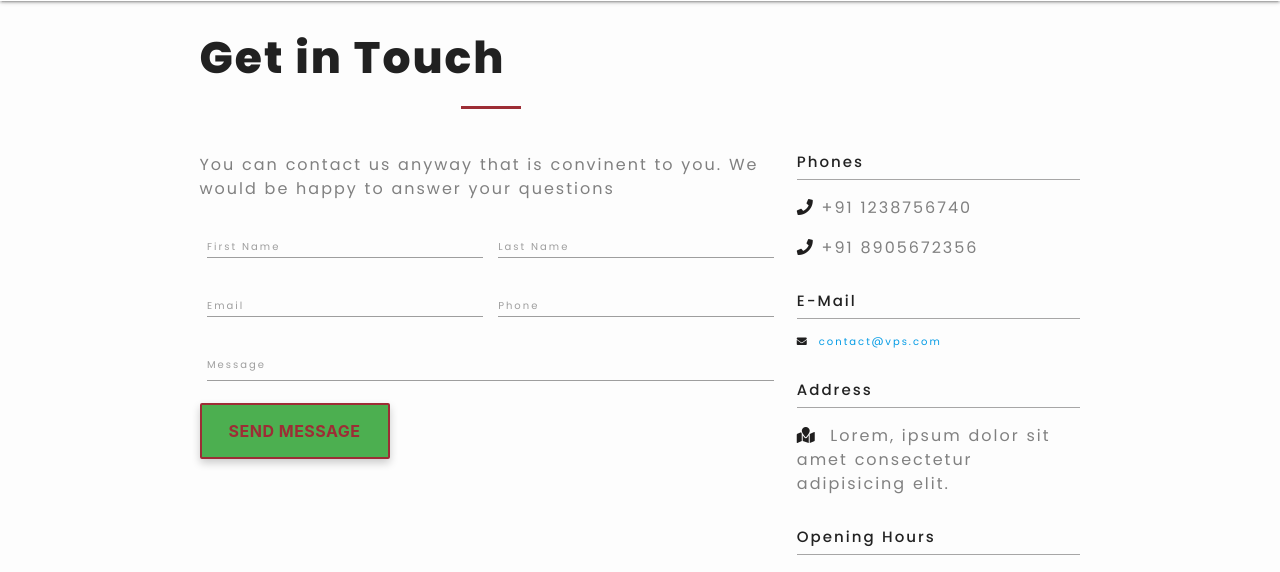
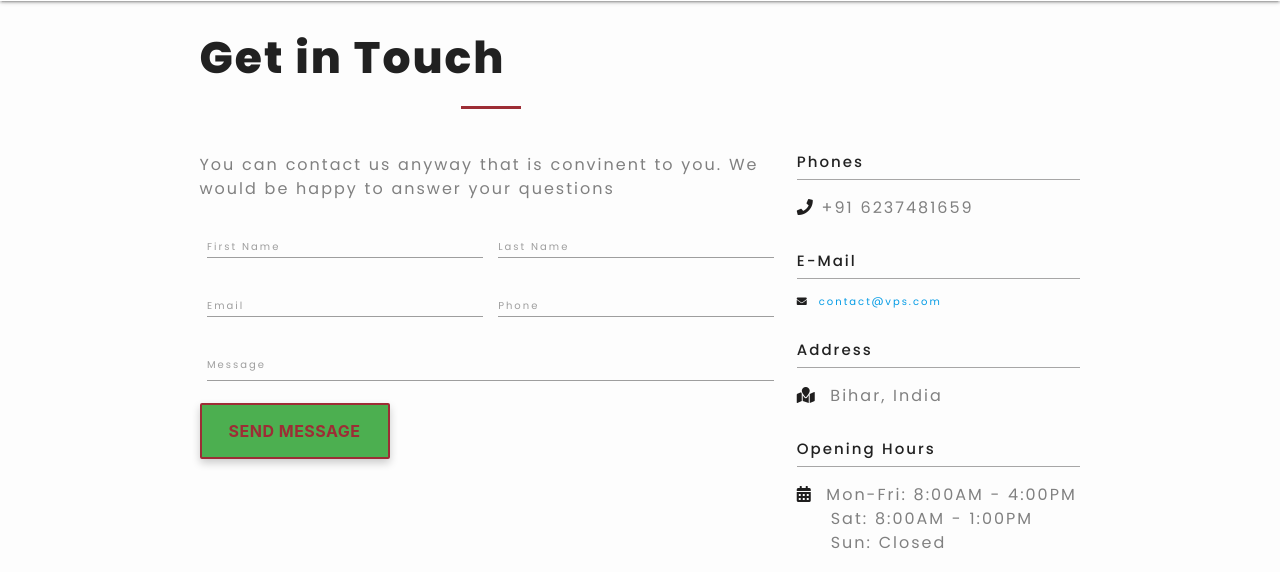
Before and after one commit to sonali-singh97/Pathshala, a Django app: page /contact/ in a window 1280 px wide. Shown: the part 130-702 px from the top of the page. Run offline with Django 3.2, Linux system fonts and the light colour scheme; data comes from the database, SQL or seed files in the repository; some libraries are stand-ins or nearby versions.

Commit message:
contents added to contact page

```diff
--- a/vpsBase/templates/vpsBase/contact.html
+++ b/vpsBase/templates/vpsBase/contact.html
@@ -51,26 +51,25 @@
             <p class="contact-info-heading">Phones</p>
             <p style="color: grey">
               <i class="fas fa-phone" style="color: rgb(31, 30, 30)"></i
-              >&nbsp;+91 1238756740
+              >&nbsp;+91 {{ about_content.contact }}
             </p>
-            <p style="color: grey">
+            {% comment %} <p style="color: grey">
               <i class="fas fa-phone" style="color: rgb(31, 30, 30)"></i
               >&nbsp;+91 8905672356
-            </p>
+            </p> {% endcomment %}
           </div>
           <div class="f-flex flex-column">
             <p class="contact-info-heading" style="margin-top: 30px">E-Mail</p>
             <a href="mailto:contact@vps.com">
               <i class="fas fa-envelope" style="color: rgb(31, 30, 30)"></i
-              >&nbsp;&nbsp;contact@vps.com
+              >&nbsp;&nbsp;{{ about_content.email }}
             </a>
           </div>
           <div class="f-flex flex-column">
             <p class="contact-info-heading" style="margin-top: 30px">Address</p>
             <p style="color: grey">
               <i class="fas fa-map-marked" style="color: rgb(31, 30, 30)"></i
-              >&nbsp;&nbsp;Lorem, ipsum dolor sit amet consectetur adipisicing
-              elit.
+              >&nbsp;&nbsp;{{ about_content.school_address }}
             </p>
           </div>
           <div class="f-flex flex-column">
```
